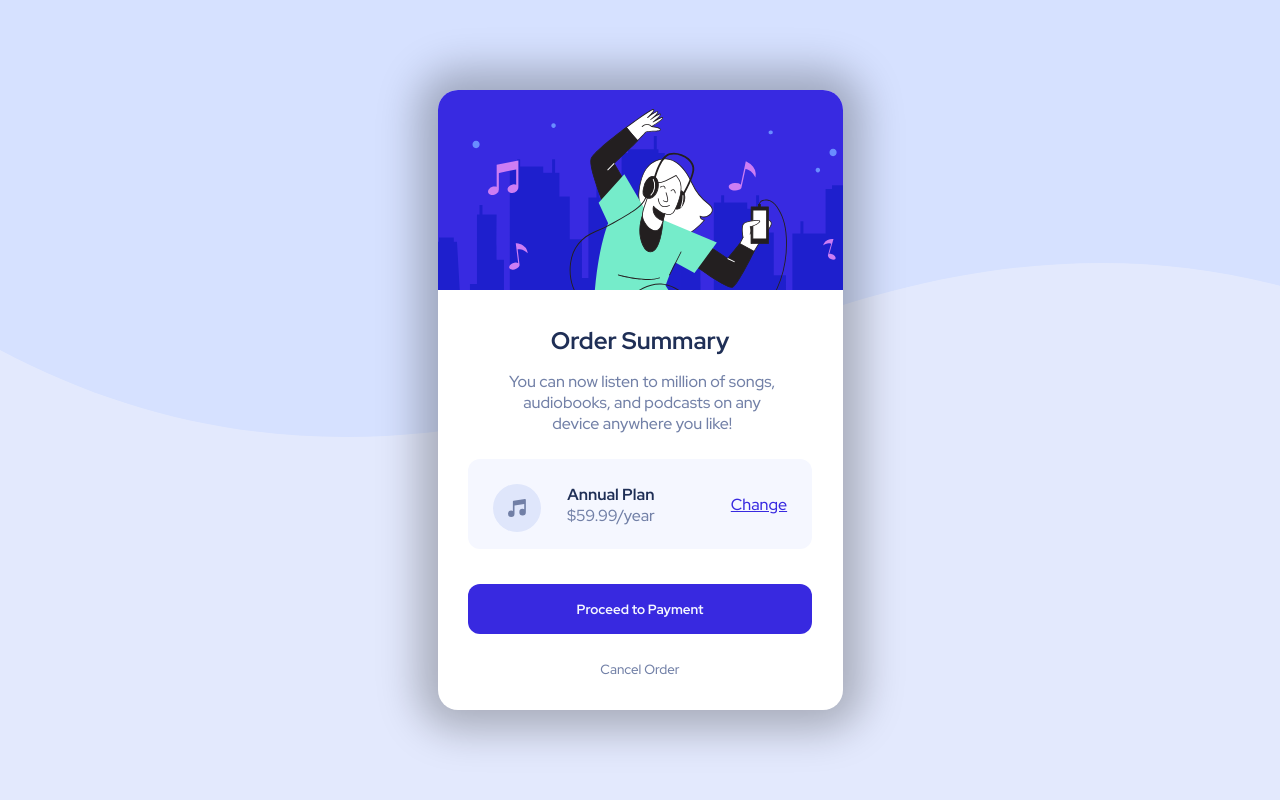
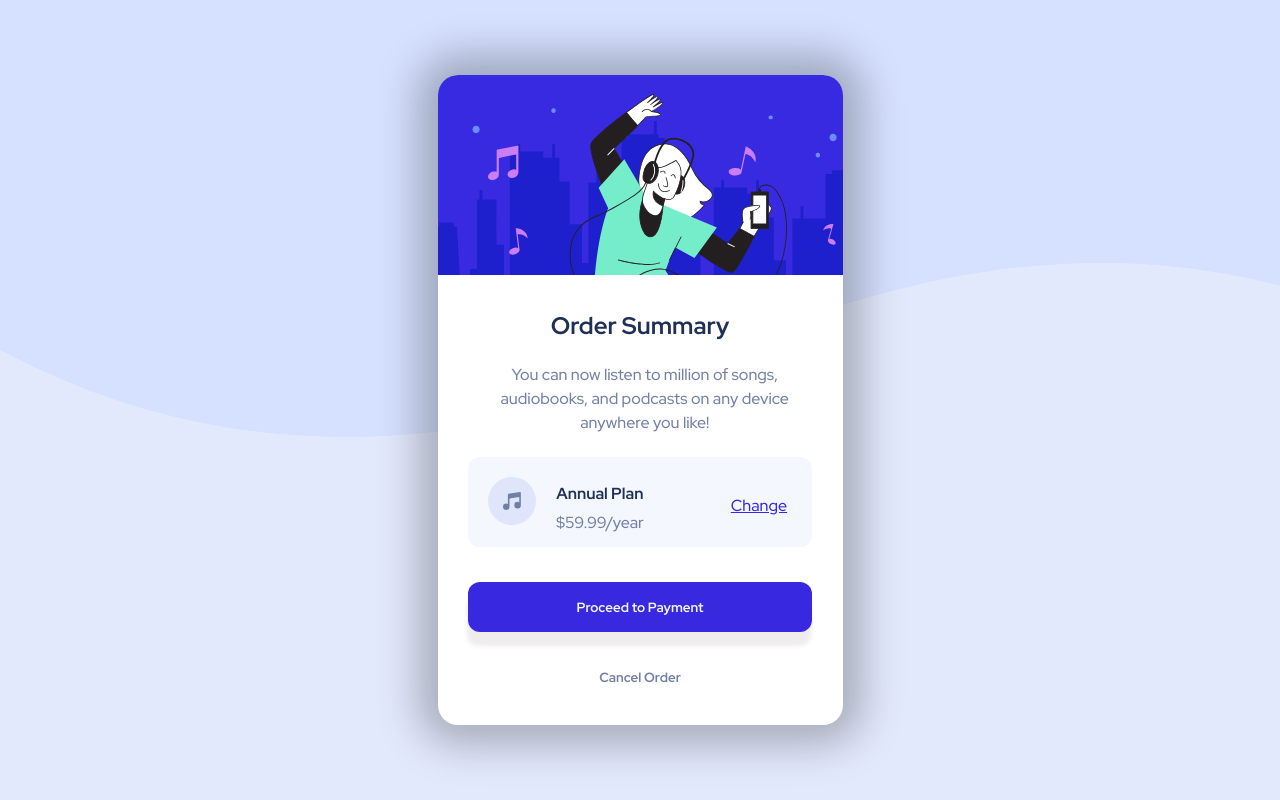
Before and after one commit to Abdulsalam-Baruwa/Order-Summary-Card_Capstone-Project, a plain HTML site: page index.html in a window 1280 px wide. Drawn offline with Linux system fonts and the light colour scheme.

Commit message:
Added the box shadow for the Proceed button
I also made some fixes.

```diff
--- a/index.html
+++ b/index.html
@@ -33,7 +33,7 @@
       justify-content: center;
     }
     .card{
-      height: 620px;
+      height: 650px;
       width: 405px;
       background: #fff;
       border-radius: 20px;
@@ -56,8 +56,10 @@
     p{
       font-size: 16px;
       font-weight: 500;
-      padding: 15px 0px 25px 65px;
-      width: 85%;
+      margin-left: 25px;
+      padding: 22px 35px;
+      line-height: 1.5em;
+      width: 90%;
       color: hsl(224, 23%, 55%);
       text-align: center ;
     }
@@ -72,25 +74,28 @@
     }
 div img{
   float: left;
-  padding: 25px;
+  padding: 20px;
 }
 
 .row{
-  padding: 25px 0px 0 1px;
+  padding-top: 26px;
   float: left;
+}
+.row span{
+  display: block;
+  font-weight: normal;
+  margin-top: 8px;
+  font-size: 16px;
+  color: hsl(224, 23%, 55%);
 }
 
     h4{
       color: hsl(223, 47%, 23%);
     }
-    span{
-      font-weight: normal;
-      font-size: 16px;
-      color: hsl(224, 23%, 55%);
-    }
+
     a.link{
       float: right;
-      padding: 35px 0 0 0;
+      padding: 38px 0 0 0;
       margin-right: 25px;
       color: hsl(245, 75%, 52%);
     }
@@ -108,14 +113,19 @@ div img{
       border-radius: 12px;
       height: 50px;
       width: 85%;
+      box-shadow: -1px 14px 5px 0px rgb(238, 236, 236);
     }
+
     .scnd-btn{
-      padding-top: 20px;
-      background:#fff;
+      margin-top: 20px;
       height: 50px;
       width: 85%;
       color: hsl(224, 23%, 55%);
+      font-weight: 700;
+      border-radius: 12px;
+      background: #fff;
     }
+
     a button{
       color: hsl(225, 100%, 98%);
       text-decoration: none;
@@ -149,7 +159,6 @@ div img{
           <img src="images/icon-music.svg" alt="">
 
           <h4 class="row">Annual Plan
-            <br>
             <span>$59.99/year</span>
           </h4>
 
@@ -166,7 +175,6 @@ div img{
           <button class="scnd-btn">Cancel Order</button>
         </a>
 
-
         </div>
 
       </div>
```
